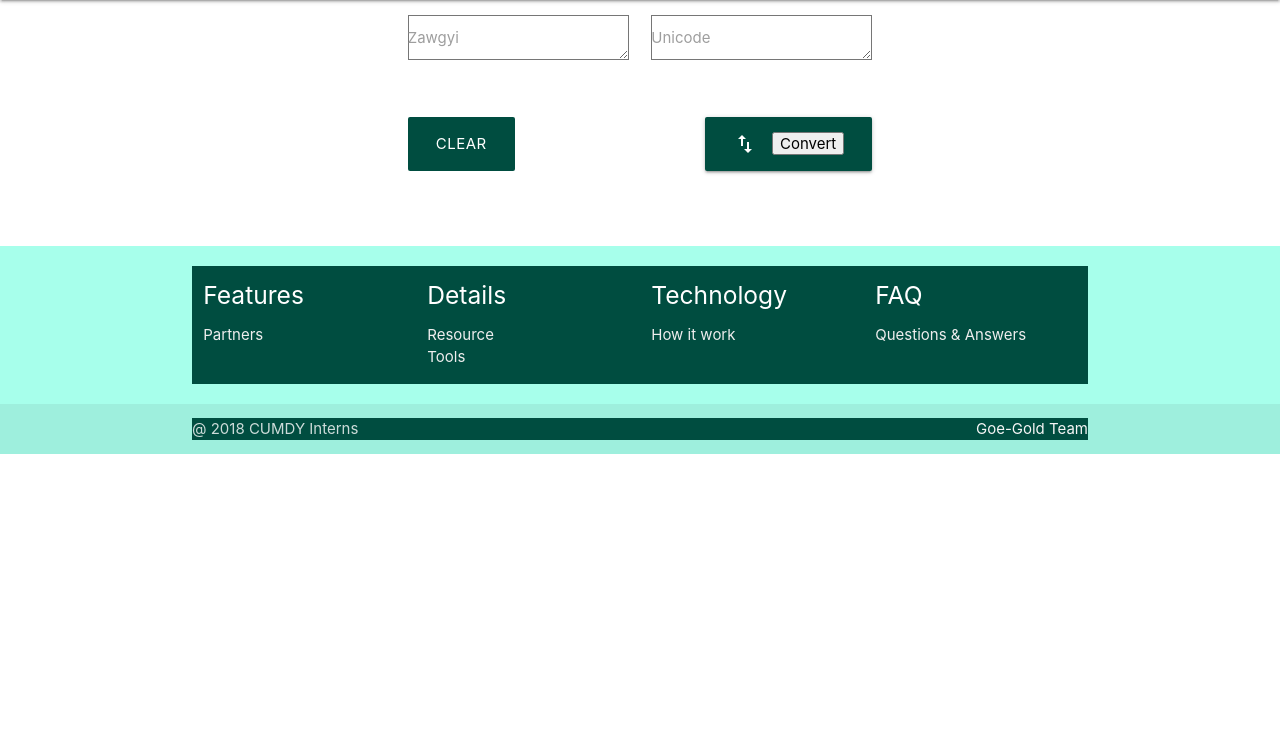
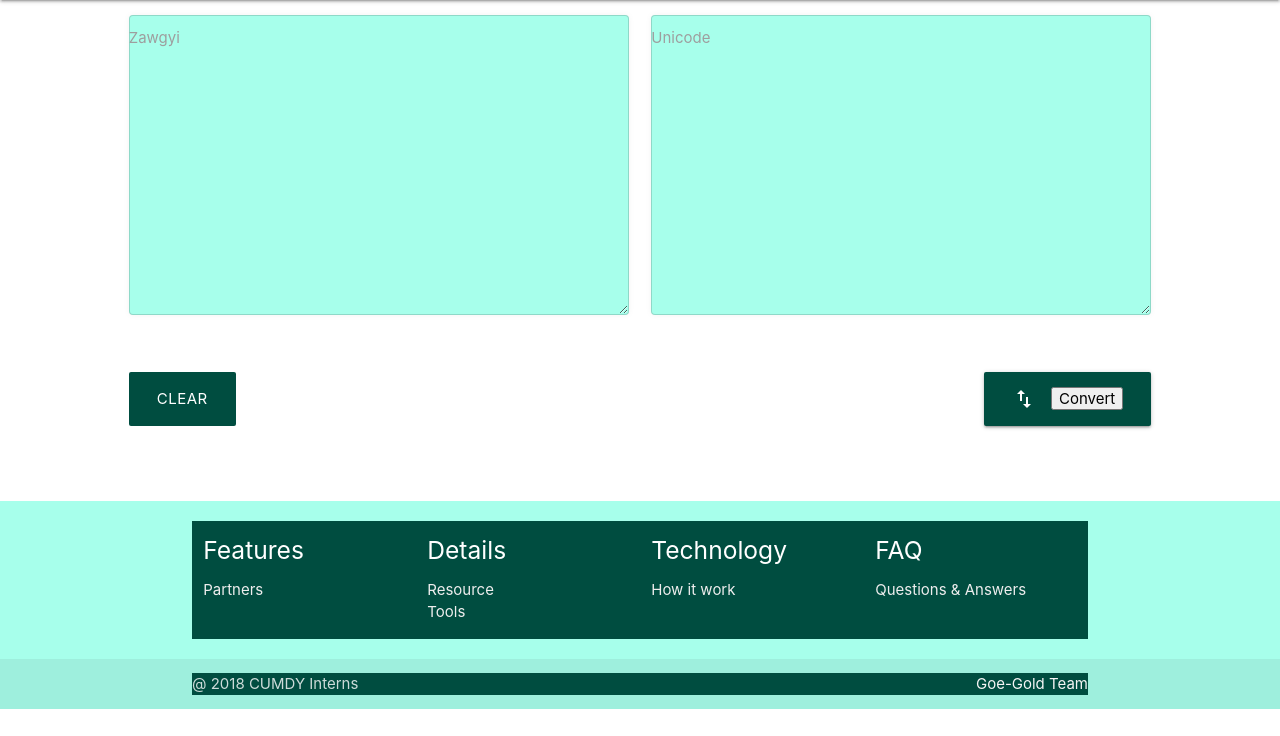
Before and after one commit to MayThuHtun/UIUX_Design, a Flask app: page /home in a window 1280 px wide. Shown: the part 64-800 px from the top of the page. Run offline with Flask 2, Linux system fonts and the light colour scheme.

Commit message:
modify some code

```diff
--- a/templates/home.html
+++ b/templates/home.html
@@ -7,7 +7,7 @@
 	<script type="text/javascript" src="{{url_for('static',filename='JQuery/jquery.js')}}"></script>
 	<script type="text/javascript" src="{{url_for('static',filename='js/convert.js')}}"></script>
 <style>
-#textarea2,#textarea1
+#source,#destination
 
 	{
 
@@ -61,7 +61,7 @@
 		 $(document).ready(function()
 			{
 
-			$('input#input_text, textarea#textarea2,textarea#textarea1').characterCounter();
+			$('input#input_text, textarea#source,textarea#destination').characterCounter();
 
 			});
 
```
